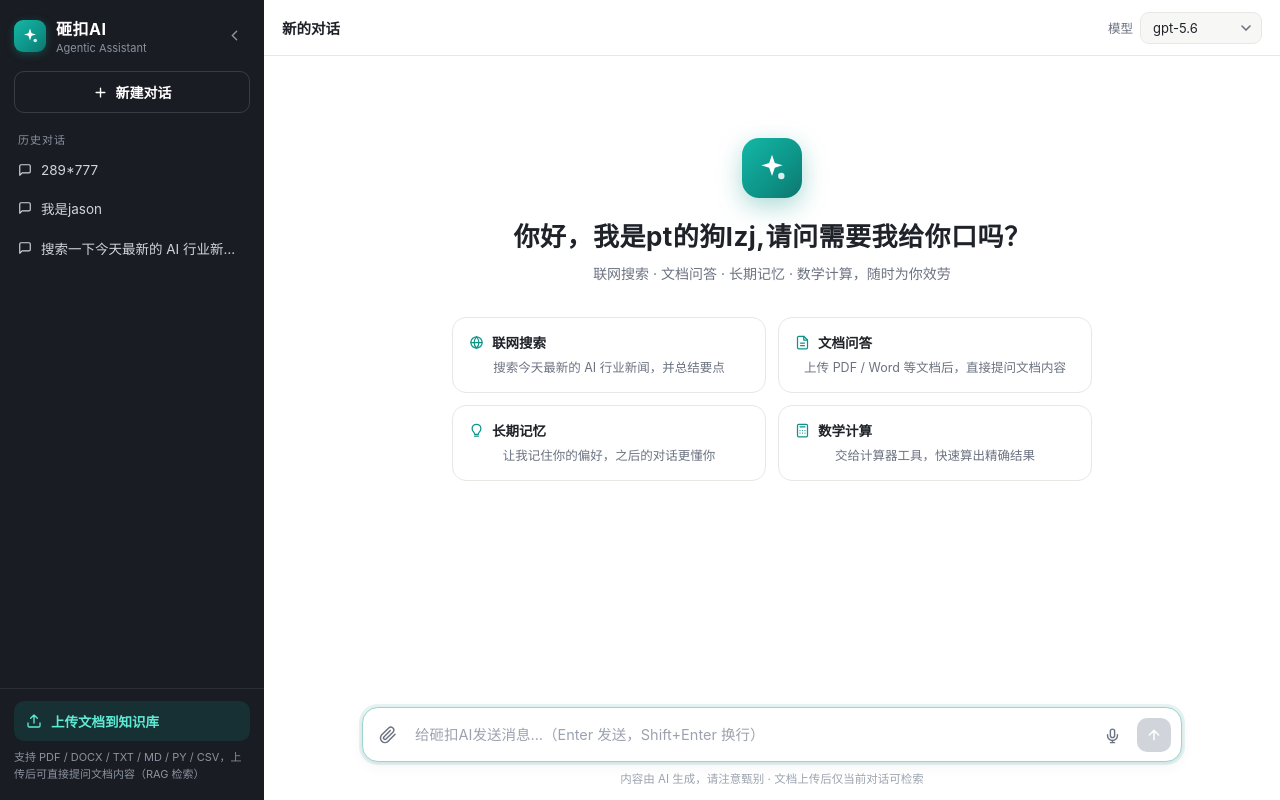
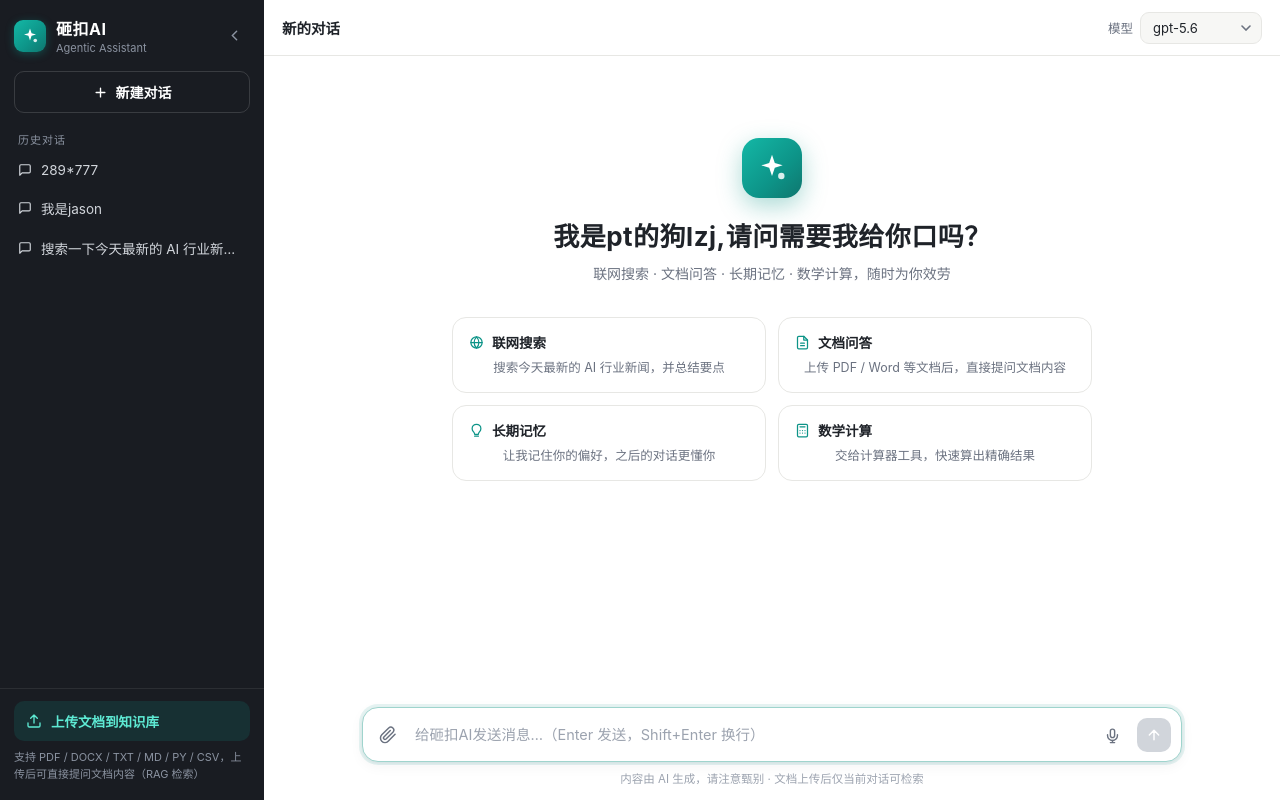
Before and after one commit to tq78885-boop/-AI, a FastAPI app: page / in a window 1280 px wide. Run offline with FastAPI, Linux system fonts and the light colour scheme; data comes from the database, SQL or seed files in the repository; both versions use the stored data as it was after the commit.

Commit message:
index update

```diff
--- a/templates/index.html
+++ b/templates/index.html
@@ -490,7 +490,7 @@ svg { display: block; flex: none; }
           <div class="welcome-logo">
             <svg width="32" height="32" viewBox="0 0 24 24" fill="none"><path d="M12 2l2.1 6.2L20 10l-5.9 1.8L12 18l-2.1-6.2L4 10l5.9-1.8L12 2z" fill="#fff"/><circle cx="19" cy="18" r="2.4" fill="#fff" opacity=".85"/></svg>
           </div>
-          <h1>你好，我是pt的狗lzj,请问需要我给你口吗？</h1>
+          <h1>我是pt的狗lzj,请问需要我给你口吗？</h1>
           <p>联网搜索 · 文档问答 · 长期记忆 · 数学计算，随时为你效劳</p>
           <div class="suggest-grid" id="suggestGrid">
             <button class="suggest-card" data-q="搜索一下今天最新的 AI 行业新闻，并总结要点">
```
Also changed, not shown: chroma_db/chroma.sqlite3, data/langgraph_checkpoints.sqlite, 2 other files.
